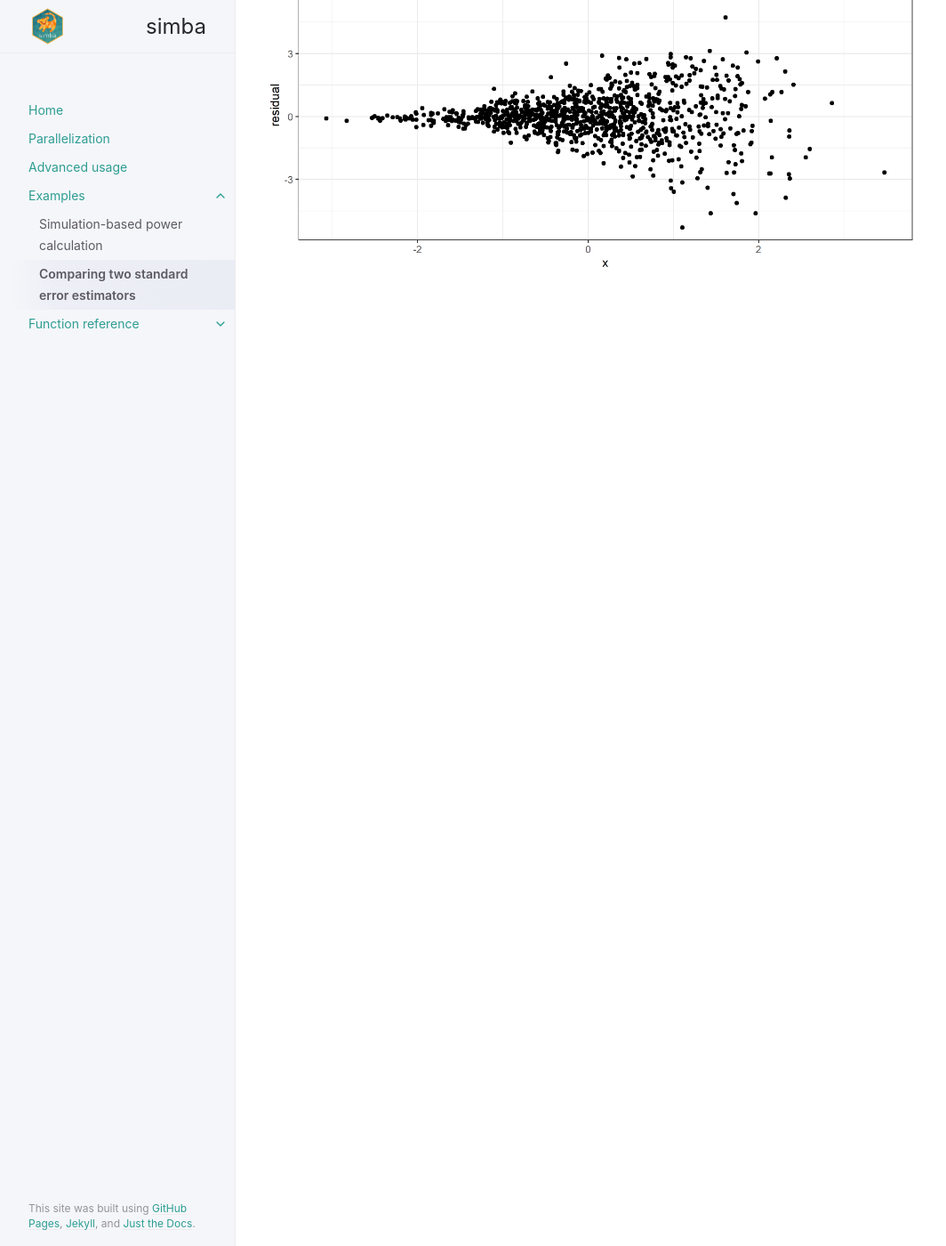
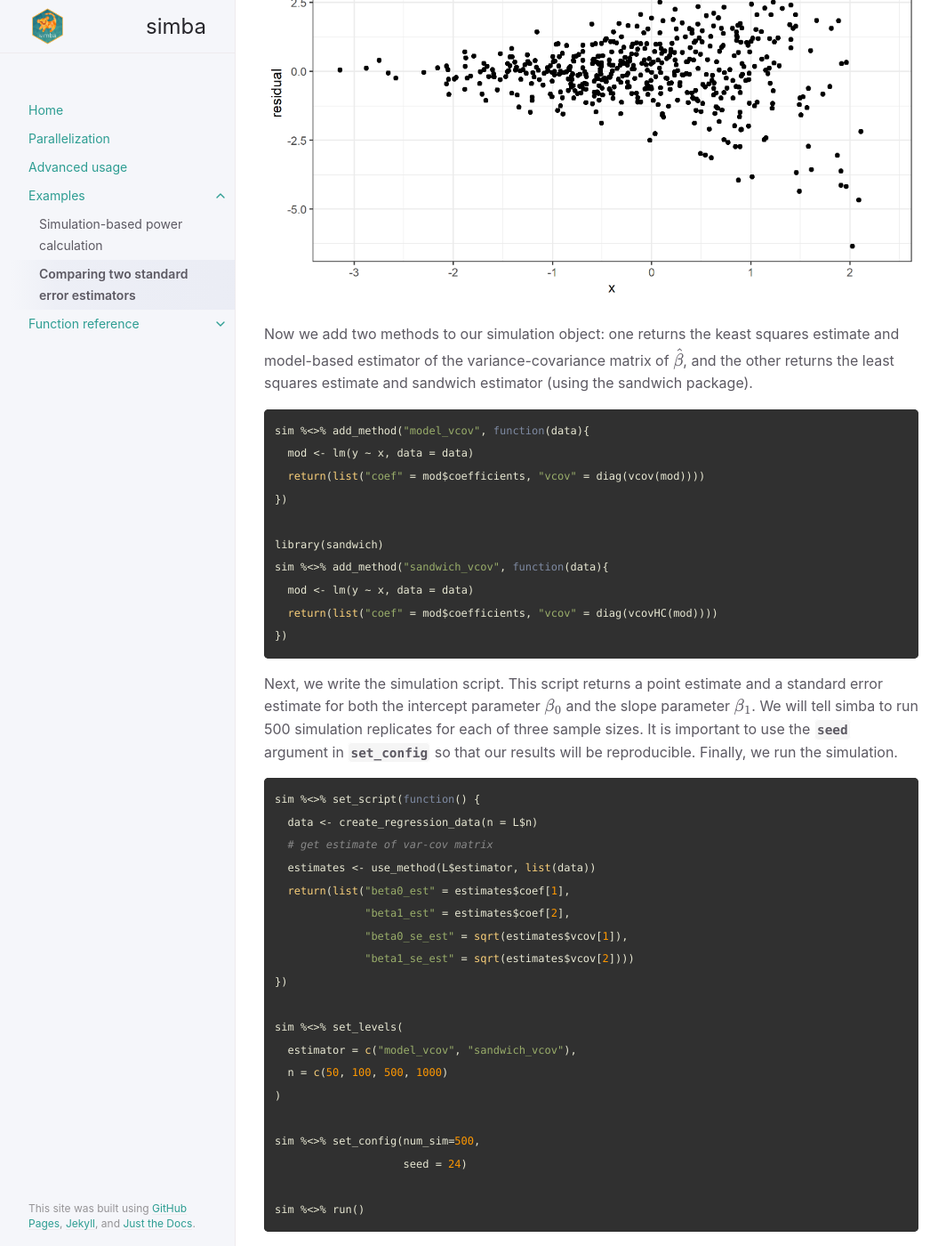
Before and after one commit to Avi-Kenny/SimEngine, a Jekyll site: the page built from docs/docs/examples/example-2.md, in a window 1280 px wide and 1400 px high, scrolled down 2496 px. Shown: the whole window at 89% size, without its empty margins (107-1171 px from the left). Built offline with Jekyll 4.4.1, drawn with Linux system fonts in a browser that asks for light colours; formulas are drawn with MathJax 3; some of the changed text lies outside the part shown.

Commit message:
more work on example 2, fixed docs for summarize cov vs coverage

````diff
--- a/docs/docs/examples/example-2.md
+++ b/docs/docs/examples/example-2.md
@@ -20,7 +20,7 @@
 
 $$Y_i = \beta_0 + \beta_1 X_i + \epsilon_i$$
 
-where $$\epsilon_i$$ is a mean-zero noise term with variance $$\sigma^2_i$$. We refer to this as a heteroskedastic model, since the variances need not be equal across all $$i$$. This is the true data-generating model. (Note: A more restrictive (but misspecified) model assumes that there is a common variance $$\sigma^2$$ such that $$\sigma^2_i = \sigma^2$$ for all $i$. We refer to this incorrect model as the homoskedastic model.)
+where $$\epsilon_i$$ is a mean-zero noise term with variance $$\sigma^2_i$$. We refer to this as a heteroskedastic model, since the variances need not be equal across all $$i$$. This is the true data-generating model. (Note: A more restrictive (but misspecified) model assumes that there is a common variance $$\sigma^2$$ such that $$\sigma^2_i = \sigma^2$$ for all $$i$$. We refer to this incorrect model as the homoskedastic model.)
 
 For simplicity, we build a matrix $$\mathbb{X}$$, whose first column is all 1's (the intercept column) and whose second column is $$(X_1, \dots, X_n)^T$$. We also define a matrix
 
@@ -47,25 +47,23 @@
 ```R
 sim <- new_sim()
 
-sim %<>% set_config(seed = 24)
-
 sim %<>% add_creator("create_regression_data",
-  function(n) {
-    beta <- c(-1, 0.5)
-    x <- sort(rnorm(n = n))
-    sigma2 <- sort(rgamma(n = n, shape = 1, rate = 1))
-    y <- rnorm(n = n, mean = beta[1] + beta[2]*x, sd = sqrt(sigma2))
-    return(data.frame(x = x, y = y))
-  }
+                     function(n) {
+                       beta <- c(-1, 10)
+                       x <- rnorm(n)
+                       sigma2 <- exp(x)
+                       y <- rnorm(n = n, mean = beta[1] + beta[2]*x, sd = sqrt(sigma2))
+                       return(data.frame(x = x, y = y))
+                     }
 )
 ```
 
 To get a sense of what heteroskedasticity looks like in practice, we can generate a dataset using our creator function, fit a linear regression model, and make a scatterplot of the residuals against $$X$$. Again we will set a seed here - this means your scatterplot should look the same as ours.
 
 ```R
-set.seed(55)
+set.seed(56)
 
-dat <- sim$creators$create_regression_data(n = 1000)
+dat <- sim$creators$create_regression_data(n = 500)
 linear_model <- lm(y ~ x, data = dat)
 dat$residuals <- linear_model$residuals
 
@@ -77,3 +75,99 @@
 ```
 
 ![Residual plot](../assets/images/example2_residual_plot.png)
+
+Now we add two methods to our simulation object: one returns the keast squares estimate and model-based estimator of the variance-covariance matrix of $$\hat{\beta}$$, and the other returns the least squares estimate and sandwich estimator (using the sandwich package).
+
+```R
+sim %<>% add_method("model_vcov", function(data){
+  mod <- lm(y ~ x, data = data)
+  return(list("coef" = mod$coefficients, "vcov" = diag(vcov(mod))))
+})
+
+library(sandwich)
+sim %<>% add_method("sandwich_vcov", function(data){
+  mod <- lm(y ~ x, data = data)
+  return(list("coef" = mod$coefficients, "vcov" = diag(vcovHC(mod))))
+})
+```
+
+Next, we write the simulation script. This script returns a point estimate and a standard error estimate for both the intercept parameter $$\beta_0$$ and the slope parameter $$\beta_1$$. We will tell simba to run 500 simulation replicates for each of three sample sizes. It is important to use the `seed` argument in `set_config` so that our results will be reproducible. Finally, we run the simulation.
+
+```R
+sim %<>% set_script(function() {
+  data <- create_regression_data(n = L$n)
+  # get estimate of var-cov matrix
+  estimates <- use_method(L$estimator, list(data))
+  return(list("beta0_est" = estimates$coef[1],
+              "beta1_est" = estimates$coef[2],
+              "beta0_se_est" = sqrt(estimates$vcov[1]),
+              "beta1_se_est" = sqrt(estimates$vcov[2])))
+})
+
+sim %<>% set_levels(
+  estimator = c("model_vcov", "sandwich_vcov"),
+  n = c(50, 100, 500, 1000)
+)
+
+sim %<>% set_config(num_sim=500,
+                    seed = 24)
+
+sim %<>% run()
+```
+
+Now we can summarize the results using `summarize`. There are two main quantities of interest for us. The primary purpose of the standard error estimate for $$\hat{\beta}$$ is to form confidence intervals, so we will look at (1) the average width of the resulting interval (simply 1.96 times the average standard error estimate across simulation replicates), and (2) the estimated coverage of the interval, which is simply the proportion of simulation replicates in which the interval contains the true value of $$\beta$$. We will focus on 95% confidence intervals in this simulation.
+
+```R
+summarized_results <- sim %>%
+  summarize(mean = list(list(name = "mean_se_beta0", x = "beta0_se_est"),
+                       list(name = "mean_se_beta1", x = "beta1_se_est")),
+            coverage = list(list(name = "cov_beta0",
+                                 estimate = "beta0_est",
+                                 se = "beta0_se_est",
+                                 truth = -1),
+                       list(name = "cov_beta1",
+                            estimate = "beta1_est",
+                            se = "beta1_se_est",
+                            truth = 10)))
+
+# plot results
+summarized_results %>%
+  dplyr::select(estimator, n, mean_se_beta0, mean_se_beta1) %>%
+  tidyr::pivot_longer(cols = c("mean_se_beta0", "mean_se_beta1"),
+                      names_to = "parameter",
+                      names_prefix = "mean_se_") %>%
+  ggplot(aes(x = n, y = 1.96*value, color = estimator)) +
+  geom_line(aes(linetype = parameter)) +
+  geom_point() +
+  theme_bw() +
+  ylab("Average CI width") +
+  scale_color_manual(values=c("#999999", "#E69F00"),
+                       breaks = c("model_vcov", "sandwich_vcov"),
+                       name = "SE estimator",
+                       labels = c("Model-based", "Sandwich")) +
+  scale_linetype_discrete(breaks = c("beta0", "beta1"),
+                          name = "Parameter",
+                          labels = c(expression(beta[0]), expression(beta[1])))
+
+summarized_results %>%
+  dplyr::select(estimator, n, cov_beta0, cov_beta1) %>%
+  tidyr::pivot_longer(cols = c("cov_beta0", "cov_beta1"),
+                      names_to = "parameter",
+                      names_prefix = "cov_") %>%
+  ggplot(aes(x = n, y = value, color = estimator)) +
+  geom_line(aes(linetype = parameter)) +
+  geom_point() +
+  theme_bw() +
+  ylab("Coverage") +
+  scale_color_manual(values=c("#999999", "#E69F00"),
+                       breaks = c("model_vcov", "sandwich_vcov"),
+                       name = "SE estimator",
+                       labels = c("Model-based", "Sandwich")) +
+  scale_linetype_discrete(breaks = c("beta0", "beta1"),
+                          name = "Parameter",
+                          labels = c(expression(beta[0]), expression(beta[1]))) +
+  geom_hline(yintercept = 0.95)
+```
+
+![Residual plot](../assets/images/example2_CI_width1.png)
+![Residual plot](../assets/images/example2_CI_cov1.png)
````
Also changed, not shown: docs/assets/images/example2_CI_cov1.png (added), docs/assets/images/example2_CI_cov2.png (added), docs/assets/images/example2_CI_width1.png (added), docs/assets/images/example2_CI_width2.png (added), docs/assets/images/example2_residual_plot.png, 2 other files.
